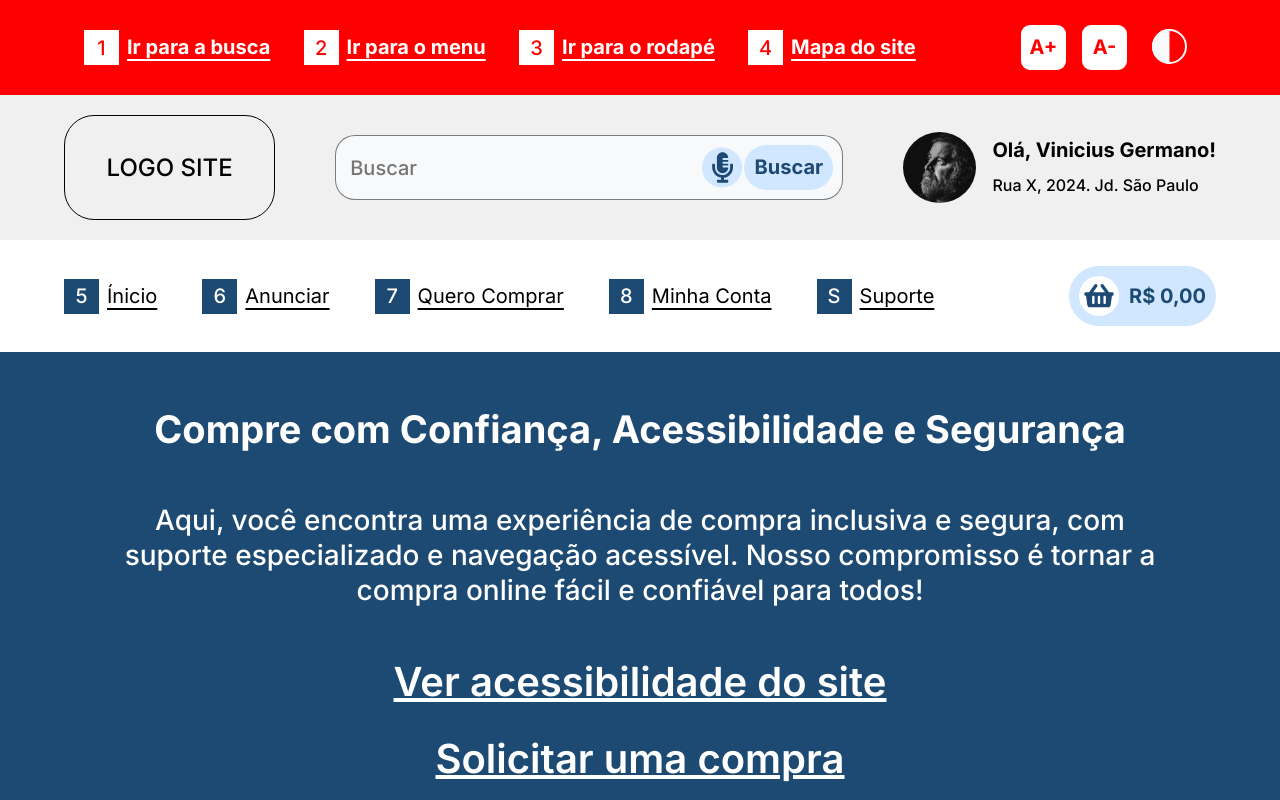
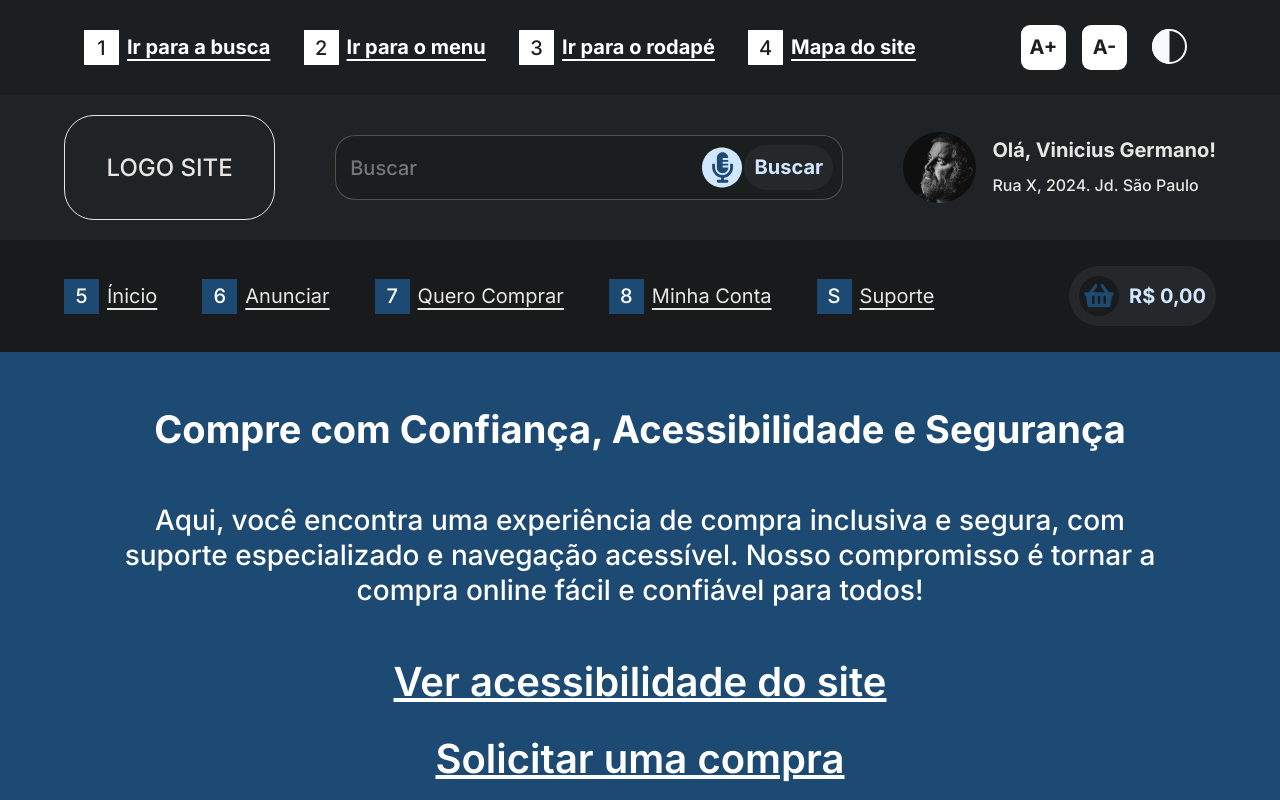
Before and after one commit to franproque/tcc-vinicius, a website with bundled scripts: page index.html in a window 1280 px wide. Both pictures are taken after a click on the button 1169 px from the left and 47 px from the top of the page. Shown: the top 800 px of the page. Built offline with nearby package versions, Linux system fonts and the light colour scheme.

Commit message:
feat: inicio do contraste

```diff
--- a/assets/js/controllers/contrast.js
+++ b/assets/js/controllers/contrast.js
@@ -1,13 +1,18 @@
 export default class Contrast {
   toggleButton
 
-  constructor() {
+  constructor(contrast) {
     this.toggleButton = document.querySelector('.button-dark-mode');
+    this.contrast = JSON.parse(contrast)
   }
 
   execute() {
+    if (this.contrast && this.contrast.includes('dark-mode')) document.body.classList.add(this.contrast)
+
     this.toggleButton.addEventListener('click', () => {
       document.body.classList.toggle('dark-mode');
+      if (document.body.classList.contains('dark-mode')) localStorage.setItem('tcc-contrast', JSON.stringify('dark-mode'))
+      if (!document.body.classList.contains('dark-mode')) localStorage.setItem('tcc-contrast', JSON.stringify(''))
     });
   }
 }
--- a/assets/js/controllers/products.js
+++ b/assets/js/controllers/products.js
@@ -55,6 +55,7 @@ export default class Products {
 
     buttonPagination.textContent = index + 1
     buttonPagination.type = 'button'
+    buttonPagination.ariaLabel = 'Página' + (index + 1)
 
     return buttonPagination
   }
@@ -87,16 +88,20 @@ export default class Products {
 
     cardCategory.textContent = product.category
     cardNote.textContent = product.note.toFixed(1)
+    cardNote.ariaLabel = 'Nota' + product.note.toFixed(1)
 
     cardContainerCatagoryAndNote.append(cardCategory, cardNote)
     cardContainerCatagoryAndNote.classList.add('card__category-and-note')
 
     cardCurrentPrice.textContent = product.price
+    cardCurrentPrice.ariaLabel = 'Preço Atual ' + product.price
     cardPrice.textContent = product.original_price
+    cardPrice.ariaLabel = 'Preço Original ' + product.original_price
 
     cardPriceAndCurrentPrice.append(cardCurrentPrice, cardPrice)
 
     cardPromotion.textContent = (((normalizePrice(product.original_price) - normalizePrice(product.price)) / normalizePrice(product.original_price)) * 100).toFixed(0) + '% OFF'
+    cardPromotion.ariaLabel = "Desconto de " + (((normalizePrice(product.original_price) - normalizePrice(product.price)) / normalizePrice(product.original_price)) * 100).toFixed(0) + 'porcento'
 
     cardContainerPriceAndPromotion.append(cardPriceAndCurrentPrice, cardPromotion)
     cardContainerPriceAndPromotion.classList.add('card__price-and-promotion')
--- a/assets/js/main.js
+++ b/assets/js/main.js
@@ -15,6 +15,7 @@ import Checkout from './controllers/checkout.js';
 window.addEventListener('DOMContentLoaded', function () {
   // Constants
   const localStorageFont = localStorage.getItem('font-size')
+  const localStorageContrast = localStorage.getItem('tcc-contrast')
   const localStorageCart = localStorage.getItem('tcc-products-cart')
   const parseJSONCart = JSON.parse(localStorageCart)
 
@@ -24,7 +25,7 @@ window.addEventListener('DOMContentLoaded', function () {
   const searchParams = new URLSearchParams(window.location.search)
   const actionTags = new ActionTags()
   const fontSize = new FontSize(localStorageFont, actionTags)
-  const contrast = new Contrast()
+  const contrast = new Contrast(localStorageContrast)
   const voice = new Voice(actionTags, spoken)
   const shortcut = new ShortCut(actionTags)
   const categories = new Categories(searchParams, actionTags)
--- a/assets/sass/components/_cart.scss
+++ b/assets/sass/components/_cart.scss
@@ -10,7 +10,7 @@
   transition: all 0.2s ease-in-out;
 
   & figure {
-    background-color: var(--white);
+    background-color: var(--bg-white);
     border-radius: 50%;
     padding: 0.5rem;
     width: 4rem;
--- a/assets/sass/components/_modal.scss
+++ b/assets/sass/components/_modal.scss
@@ -17,7 +17,7 @@
   border: none;
 
   &__wrapper {
-    background-color: var(--white);
+    background-color: var(--bg-white);
     position: relative;
     border-radius: 2rem;
     border: 1px solid var(--blue);
--- a/assets/sass/layouts/_footer.scss
+++ b/assets/sass/layouts/_footer.scss
@@ -25,7 +25,7 @@
       text-decoration: none;
       border: 1px solid var(--black);
       color: var(--black);
-      background-color: var(--white);
+      background-color: var(--bg-white);
     }
 
     & h3 {
--- a/assets/sass/layouts/_header.scss
+++ b/assets/sass/layouts/_header.scss
@@ -294,7 +294,7 @@
   }
 
   &__menu {
-    background-color: var(--white);
+    background-color: var(--bg-white);
 
     & div.wrapper {
       padding: clamp(2.4rem, 2.6cqi, 2.6rem) 0;
@@ -324,7 +324,7 @@
       display: flex;
       justify-content: center;
       align-items: center;
-      background-color: var(--blue);
+      background-color: var(--bg-blue);
     }
 
     & a {
--- a/assets/sass/modules/_l-products.scss
+++ b/assets/sass/modules/_l-products.scss
@@ -61,7 +61,7 @@
       transition: all 0.2s ease-in-out;
 
       &.active {
-        background-color: var(--blue);
+        background-color: var(--bg-blue);
         color: var(--white);
         transition: all 0.2s ease-in-out;
       }
--- a/assets/sass/modules/_t-banner.scss
+++ b/assets/sass/modules/_t-banner.scss
@@ -1,5 +1,5 @@
 .t-banner {
-  background-color: var(--blue);
+  background-color: var(--bg-blue);
   color: var(--white);
   padding: clamp(4rem, 6vw, 6rem);
   container-type: inline-size;
--- a/assets/sass/modules/_w-buy.scss
+++ b/assets/sass/modules/_w-buy.scss
@@ -1,5 +1,5 @@
 .w-buy {
-  background-color: var(--blue);
+  background-color: var(--bg-blue);
   color: var(--white);
   padding: clamp(3.5rem, 6vw, 6rem);
   container-type: inline-size;
--- a/assets/sass/pages/_checkout.scss
+++ b/assets/sass/pages/_checkout.scss
@@ -1,3 +1,3 @@
 .checkout {
-  margin-bottom: clamp(4rem, 7vw, 7rem);
+  margin: clamp(4rem, 7vw, 7rem) 0;
 }
--- a/assets/sass/utilities/_variables.scss
+++ b/assets/sass/utilities/_variables.scss
@@ -25,6 +25,7 @@ body {
 
   --white: #{$white};
   --white-100: #{$white-100};
+  --bg-white: #{$white};
 
   --black: #{$black};
   --black-middle: #{$black-middle};
@@ -33,6 +34,7 @@ body {
   --blue-light: #{$blue-light};
   --blue-clean: #{$blue-clean};
   --blue: #{$blue};
+  --bg-blue: #{$blue};
 
   --gray-default: #{$gray-default};
   --gray-100: #{$gray-100};
@@ -43,6 +45,18 @@ body {
 }
 
 body.dark-mode {
-  --first-menu-background-color: red;
+  --first-menu-background-color: #1c1e1f;
   --first-menu-font-color: white;
+
+  --white: white;
+  --white-100: #202325;
+  --bg-white: #181a1b;
+
+  --blue: rgba(208, 231, 255, 1);
+  --bg-blue: #1d4a72;
+  --blue-light: #25282a;
+  --blue-lighthen: #1b1e1f;
+
+  --black: #e8e6e3;
+  --black-middle: rgba(140, 130, 115, 0.5);
 }
--- a/index.html
+++ b/index.html
@@ -31,14 +31,14 @@
               rodapé</a>
           </li>
           <li role="menuitem">
-            <span>4</span> <a href="" role="link" aria-label="Mapa do site" accesskey="4">Mapa do site</a>
+            <span>4</span> <a href="/index.html" role="link" aria-label="Mapa do site" accesskey="4">Mapa do site</a>
           </li>
         </ul>
         <div class="header__controls">
-          <button class="button-font-increment button-font">A+</button>
-          <button class="button-font-decrement button-font">A-</button>
+          <button class="button-font-increment button-font" aria-label="Aumentar fonte">A+</button>
+          <button class="button-font-decrement button-font" aria-label="Diminuir fonte">A-</button>
           <button class="button-dark-mode">
-            <img src="imgs/dark-mode.svg" alt="Ativar o modo escuro">
+            <img src="imgs/dark-mode.svg" alt="Ativar/Desativar o modo escuro">
           </button>
         </div>
       </nav>
@@ -81,8 +81,8 @@
         <nav role="navigation">
           <ul class="header__menu-items">
             <li><span>5</span> <a href="#top">Ínicio</a></li>
-            <li><span>6</span> <a href="">Anunciar</a></li>
-            <li><span>7</span> <a href="">Quero Comprar</a></li>
+            <li><span>6</span> <a href="#advertise">Anunciar</a></li>
+            <li><span>7</span> <a href="#w-buy">Quero Comprar</a></li>
             <li><span>8</span> <a href="">Minha Conta</a></li>
             <li><span>S</span> <a href="">Suporte</a></li>
           </ul>
@@ -192,7 +192,7 @@
       <div class="l-products__cards wrapper"></div>
       <div class="l-products__pagination wrapper"></div>
     </section>
-    <section class="w-buy">
+    <section class="w-buy" id="w-buy">
       <div class="wrapper">
         <h2>Deseja que um profissional compre para você?</h2>
 
@@ -216,7 +216,7 @@
         </form>
       </div>
     </section>
-    <section class="advertise">
+    <section class="advertise" id="advertise">
       <h2>ANUNCIE em <span>poucos cliques</span></h2>
       <p>Você pode anunciar seu produto preenchendo os dados abaixo ou solicitar ajuda especializada para realizar o
         anúncio</p>
```
Also changed, not shown: assets/css/styles.css, 1 other file.
